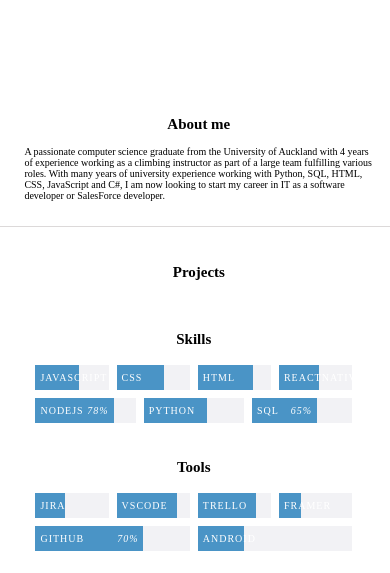
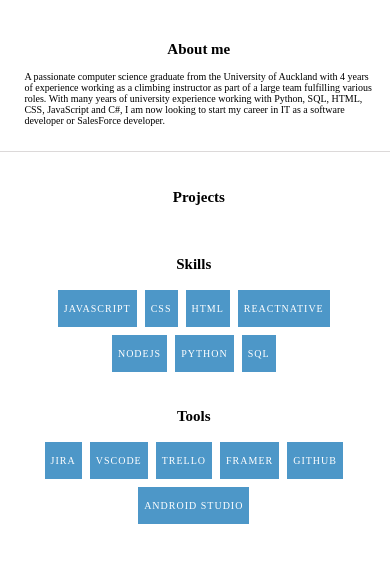
Before and after one commit to pazjing/drammaster.github.io, a plain HTML site: page index.html in a window 390 px wide. Shown: the part 96-669 px from the top of the page. Drawn offline with Linux system fonts and the light colour scheme; no server answers.

Commit message:
Design changes of skills and tools due to valuable feedback and bug fixes of about me being too low on mobile

```diff
--- a/index.html
+++ b/index.html
@@ -45,13 +45,13 @@
                 <div id="skills">
                     <h2>Skills</h2>
                     <ul id="skills-list">
-                        <li><div class="filler-js" style="width: 60%"><span>JavaScript</span><i class="val">60%</i></div></li>
-                        <li><div class="filler-css" style="width: 65%"><span>Css</span><i class="val">65%</i></div></li>
-                        <li><div class="filler-html" style="width: 75%"><span>HTML</span><i class="val">75%</i></div></li>
-                        <li><div class="filler-reactnative" style="width: 55%"><span>ReactNative</span><i class="val">55%</i></div></li>
-                        <li><div class="filler-nodejs" style="width: 78%"><span>NodeJs</span><i class="val">78%</i></div></li>
-                        <li><div class="filler-python" style="width: 63%"><span>Python</span><i class="val">63%</i></div></li>
-                        <li><div class="filler-sql" style="width: 65%"><span>Sql</span><i class="val">65%</i></div></li>
+                        <li><div class="filler-js"><span>JavaScript</span></div></li>
+                        <li><div class="filler-css"><span>Css</span></div></li>
+                        <li><div class="filler-html"><span>HTML</span></div></li>
+                        <li><div class="filler-reactnative"><span>ReactNative</span></div></li>
+                        <li><div class="filler-nodejs"><span>NodeJs</span></div></li>
+                        <li><div class="filler-python"><span>Python</span></div></li>
+                        <li><div class="filler-sql"><span>Sql</span></div></li>
                     </ul>
                 </div>
 
@@ -59,12 +59,12 @@
                 <div id="tools">
                     <h2>Tools</h2>
                     <ul id="skills-list">
-                        <li><div class="filler-jira" style="width: 41%"><span>Jira</span><i class="val">41%</i></div></li>
-                        <li><div class="filler-vscode" style="width: 83%"><span>VScode</span><i class="val">83%</i></div></li>
-                        <li><div class="filler-trello" style="width: 80%"><span>Trello</span><i class="val">80%</i></div></li>
-                        <li><div class="filler-framer" style="width: 30%"><span>Framer</span><i class="val">30%</i></div></li>
-                        <li><div class="filler-github" style="width: 70%"><span>Github</span><i class="val">70%</i></div></li>
-                        <li><div class="filler-androidstudio" style="width: 30%"><span>Android Studio</span><i class="val">30%</i></div></li>
+                        <li><div class="filler-jira"><span>Jira</span></div></li>
+                        <li><div class="filler-vscode"><span>VScode</span></div></li>
+                        <li><div class="filler-trello"><span>Trello</span></div></li>
+                        <li><div class="filler-framer"><span>Framer</span></div></li>
+                        <li><div class="filler-github"><span>Github</span></div></li>
+                        <li><div class="filler-androidstudio"><span>Android Studio</span></div></li>
                     </ul>
                 </div>
             </div>
--- a/style.css
+++ b/style.css
@@ -13,7 +13,6 @@ body {
     color: black;
     background-color: white;
 }
-
 /*Header section*/
 
 header {
@@ -117,7 +116,7 @@ main {
 }
 
 .repo_item {
-    flex: 1 1 300px;
+    flex: 1 1 290px;
     list-style-type: none;
     margin: 5px;
     padding: 10px;
@@ -159,7 +158,7 @@ main {
     justify-content: space-between;
 }
 
-/*Right side content*/
+/*Tools and skills*/
 #skills,
 #tools {
     width: 100%;
@@ -181,48 +180,19 @@ main {
 }
 
 #skills-list li {
-    flex: 1 1 20%;
+    text-align: center;
+    flex: 0 1 auto;
     display: inline-block;
-    margin: 7px;
+    margin: 5px;
     color: #ffffff;
-    background-color: #5bc0de;
-    background-color: var(--light-grey);
+    background-color: var(--light-blue);
     list-style: none;
     cursor: default;
     font-size: 12px;
-    height: 35px;
-    line-height: 35px;
+    padding: 6px;
     text-transform: uppercase;
     letter-spacing: 1px;
     overflow: hidden;
-}
-
-#skills-list li span {
-    padding-left: 5px;
-}
-
-.filler-js,
-.filler-css,
-.filler-html,
-.filler-reactnative,
-.filler-nodejs,
-.filler-python,
-.filler-sql,
-.filler-jira,
-.filler-vscode,
-.filler-trello,
-.filler-framer,
-.filler-github,
-.filler-androidstudio {
-    padding: 0;
-    margin: 0;
-    background-color: #0288D1;
-    background-color: var(--light-blue);
-}
-
-.val {
-    float: right;
-    padding-right: 5px;
 }
 
 @media only screen and (max-width: 1300px) {
@@ -258,6 +228,10 @@ main {
         font-size: 10px;
     }
 
+    main {
+        top: 100px;
+    }
+
     .repo_item svg {
         width: 15px
     }
```
Also changed, not shown: script.js (+0 -1 lines).
